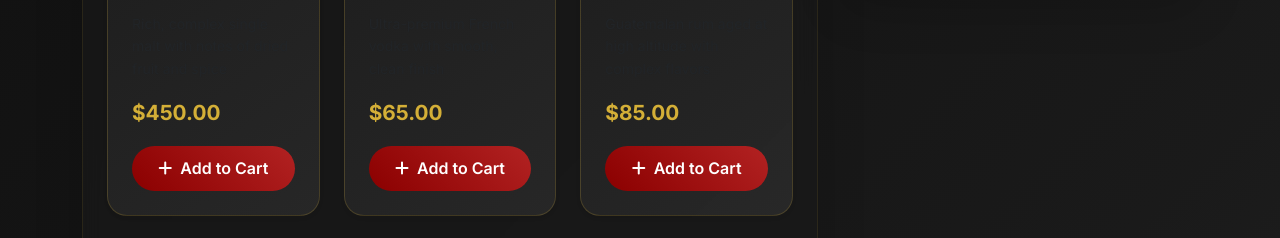
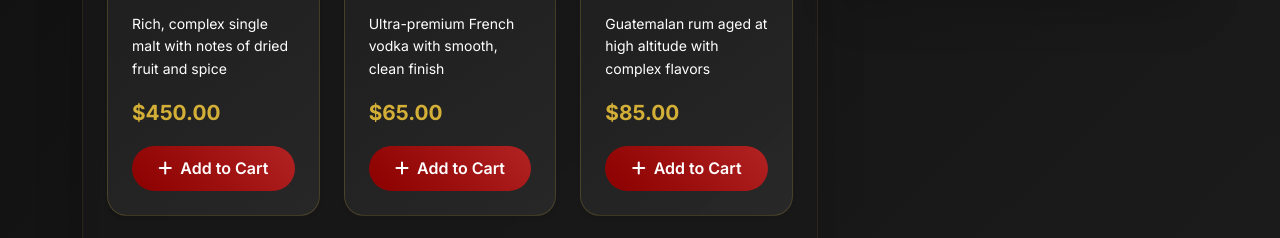
Before and after one commit to JDPATEL-1410/add-to-cart, a plain HTML site: page index.html in a window 1280 px wide. Shown: the part 555-793 px from the top of the page. Drawn offline with nearby package versions, Linux system fonts and the light colour scheme.

Commit message:
Update index.html

```diff
--- a/index.html
+++ b/index.html
@@ -842,7 +842,7 @@
                             <div class="product-info">
                                 <h5 class="product-name">${product.name}</h5>
                                 <p class="product-category">${product.category}</p>
-                                <p class="text-muted small mb-3">${product.description}</p>
+                                <p class="text-white small mb-3">${product.description}</p>
                                 <div class="d-flex justify-content-between align-items-center">
                                     <span class="product-price">$${product.price.toFixed(2)}</span>
                                 </div>
```
